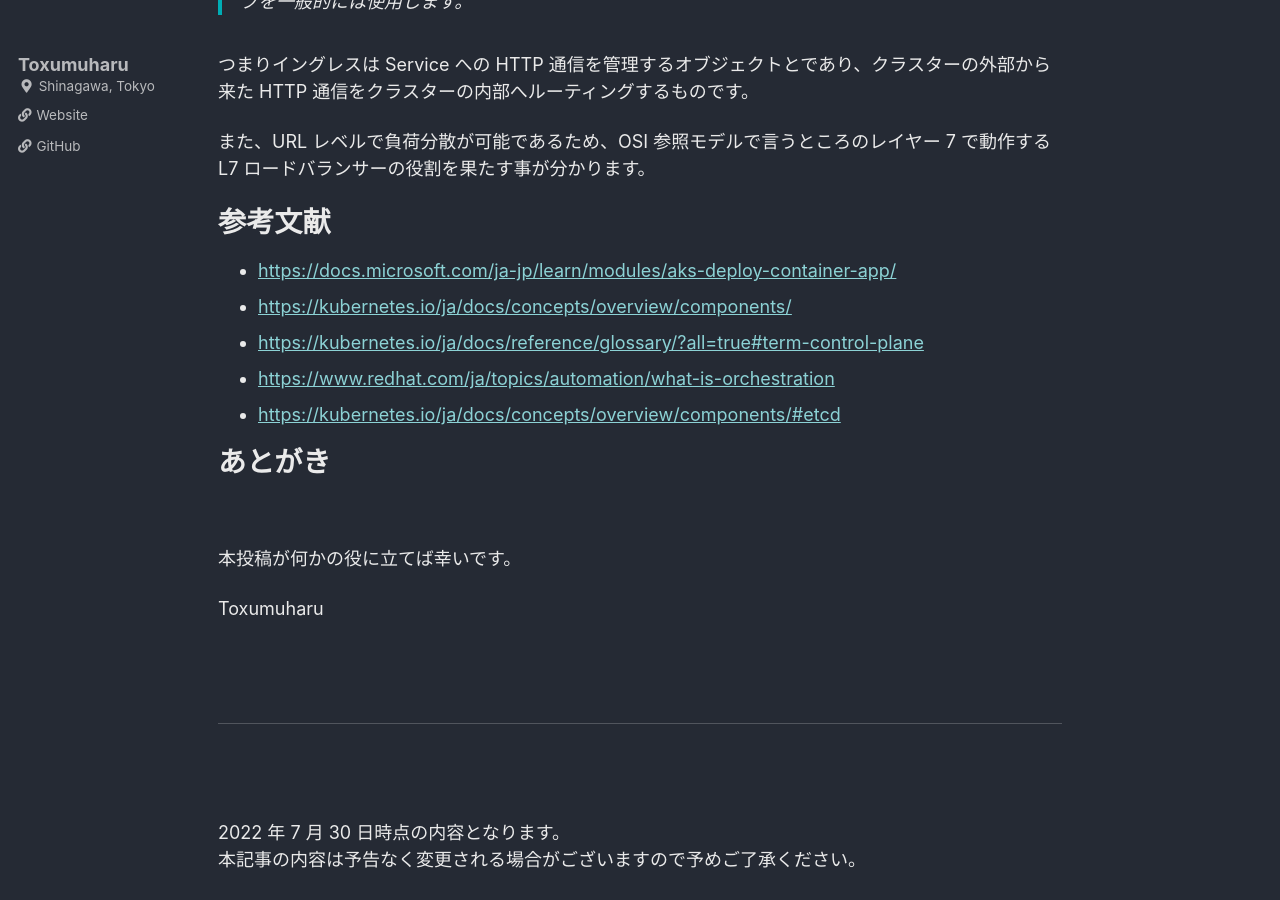
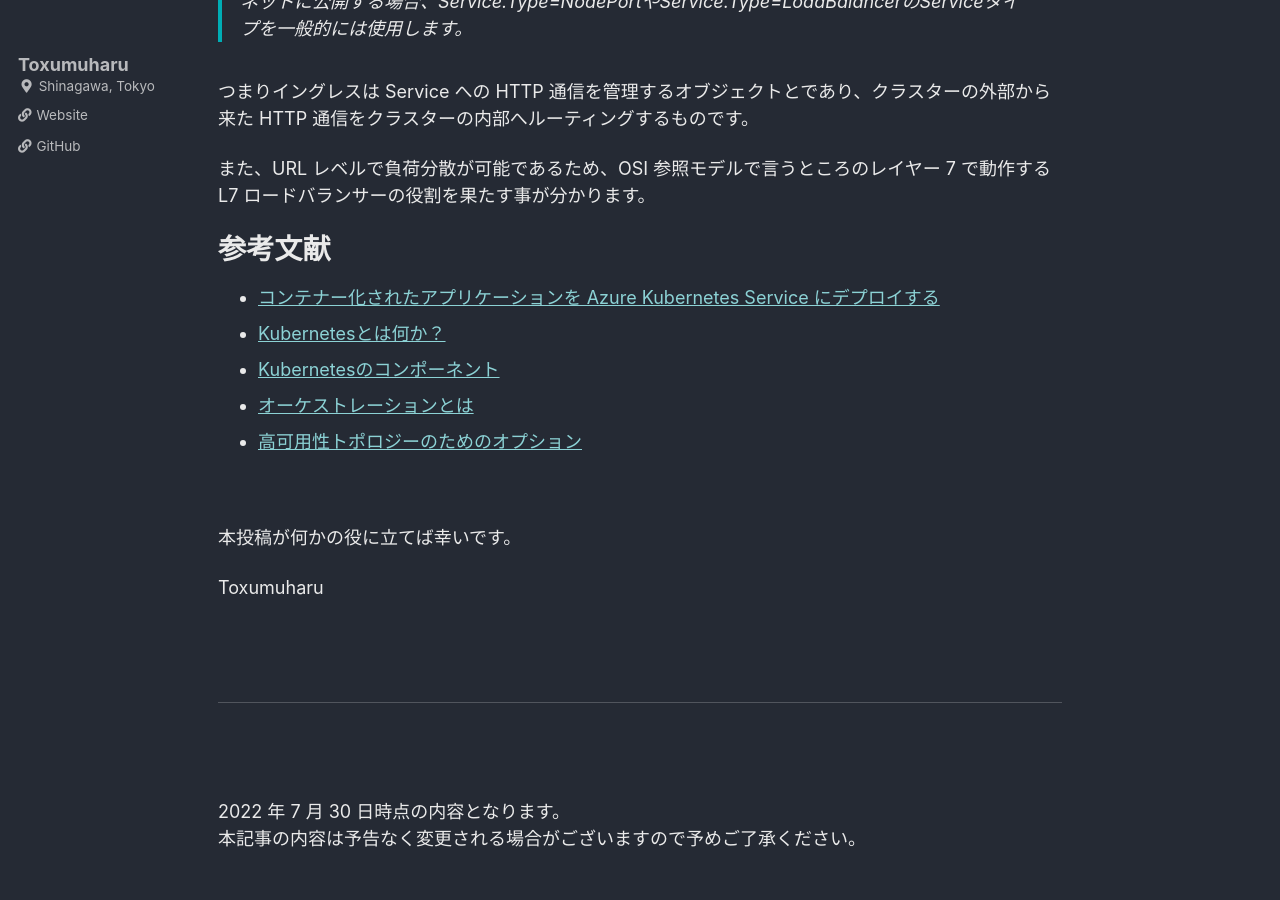
Before and after one commit to Toxumuharu/toxumuharu.github.io, a Jekyll site: the page built from _posts/2022-07-30-trying-aks-deploy-container-app.md, in a window 1280 px wide and 900 px high, scrolled down 15539 px. Built offline with Jekyll 4.4.1, drawn with Linux system fonts in a browser that asks for light colours; cached includes are drawn as plain includes; comment, search, counter and statistics services are not loaded; some of the changed text lies outside the part shown.

Commit message:
fix 2022-07-30-trying-aks-deploy-container-app

```diff
--- a/_posts/2022-07-30-trying-aks-deploy-container-app.md
+++ b/_posts/2022-07-30-trying-aks-deploy-container-app.md
@@ -24,7 +24,7 @@
 
 # あとがき - 結局 Kubernetes とはなんなのか
 この記事を書き終えた後、結局 Kubernetes とはどんなものか？というのを自分なりにまとめてみました。
-- コンテナー技術により実現されたマイクロサービス アーキテクチャによって構成されたアプリケーションを動作させるプラットフォーム。このプラットフォームの実態は複数の仮想マシンで構成されたコンピューティング リソース郡であり、Kuberenets はそれら仮想マシンを一つの大きなコンテナーが動作するシステムとして。
+- コンテナー技術により実現されるマイクロサービス アーキテクチャによって構成されたアプリケーションを動作させるプラットフォーム。このプラットフォームの実態は複数の仮想マシンで構成されたコンピューティング リソース郡であり、Kuberenets はそれら仮想マシンを、コンテナーが動作する一つの大きなシステムのようなコンピューティング リソースとして扱えるようにしてくれる。
 - アプリケーションの負荷に応じて自動または手動でコンテナー レベルやコンテナーをホストする仮想マシン レベルでスケール アウト/インを行なってくれる。
 
 # Kubernetes クラスター
@@ -337,13 +337,12 @@
 また、URL レベルで負荷分散が可能であるため、OSI 参照モデルで言うところのレイヤー 7 で動作する L7 ロードバランサーの役割を果たす事が分かります。
 
 # 参考文献
-- [https://docs.microsoft.com/ja-jp/learn/modules/aks-deploy-container-app/](https://docs.microsoft.com/ja-jp/learn/modules/aks-deploy-container-app/)
-- [https://kubernetes.io/ja/docs/concepts/overview/components/](https://kubernetes.io/ja/docs/concepts/overview/components/)
-- [https://kubernetes.io/ja/docs/reference/glossary/?all=true#term-control-plane](https://kubernetes.io/ja/docs/reference/glossary/?all=true#term-control-plane)
-- [https://www.redhat.com/ja/topics/automation/what-is-orchestration](https://www.redhat.com/ja/topics/automation/what-is-orchestration)
-- [https://kubernetes.io/ja/docs/concepts/overview/components/#etcd](https://kubernetes.io/ja/docs/concepts/overview/components/#etcd)
+- [コンテナー化されたアプリケーションを Azure Kubernetes Service にデプロイする](https://docs.microsoft.com/ja-jp/learn/modules/aks-deploy-container-app/)
+- [Kubernetesとは何か？](https://kubernetes.io/ja/docs/concepts/overview/what-is-kubernetes/)
+- [Kubernetesのコンポーネント](https://kubernetes.io/ja/docs/concepts/overview/components/)
+- [オーケストレーションとは](https://www.redhat.com/ja/topics/automation/what-is-orchestration)
+- [高可用性トポロジーのためのオプション](https://kubernetes.io/ja/docs/setup/production-environment/tools/kubeadm/ha-topology/)
 
-# あとがき
 
 <br>
 
```
